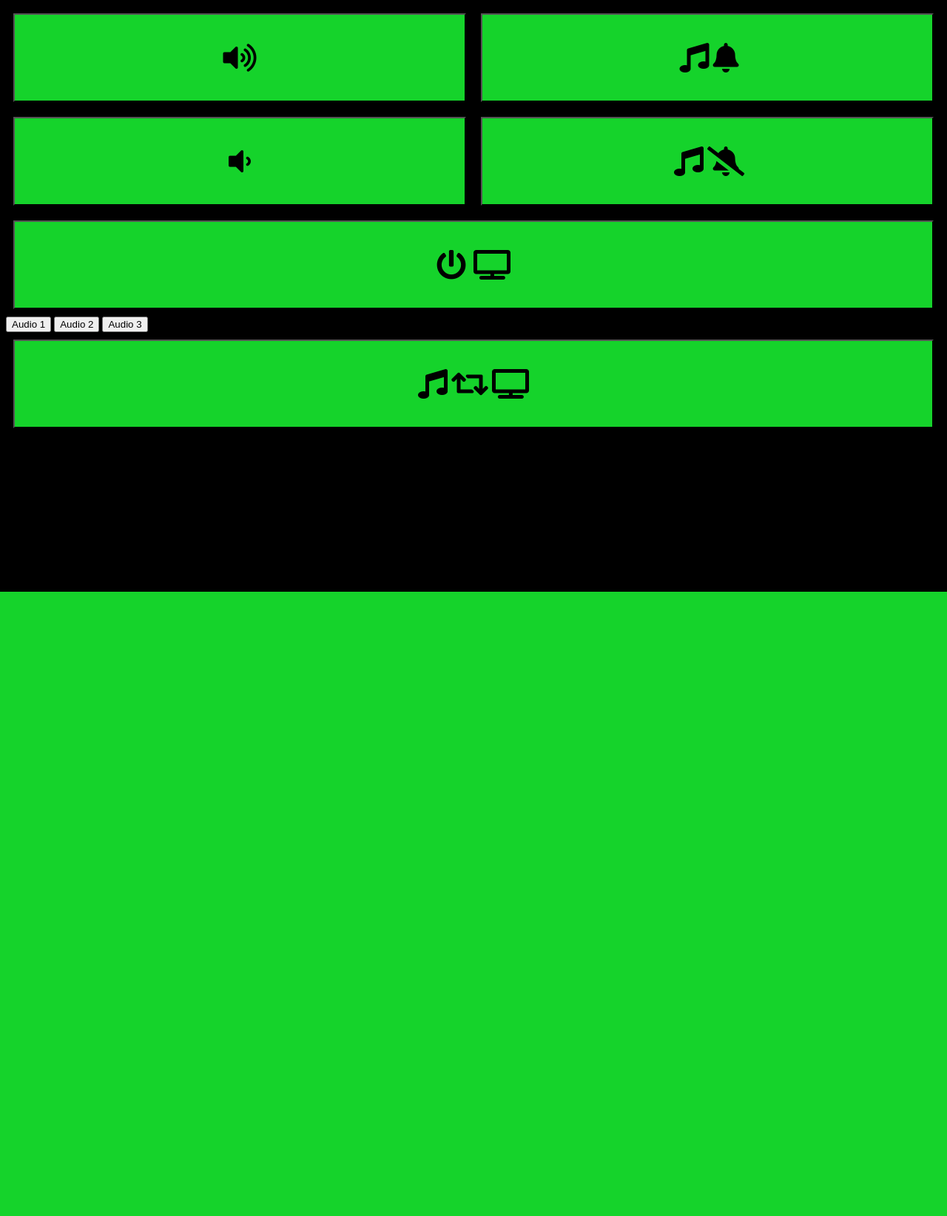
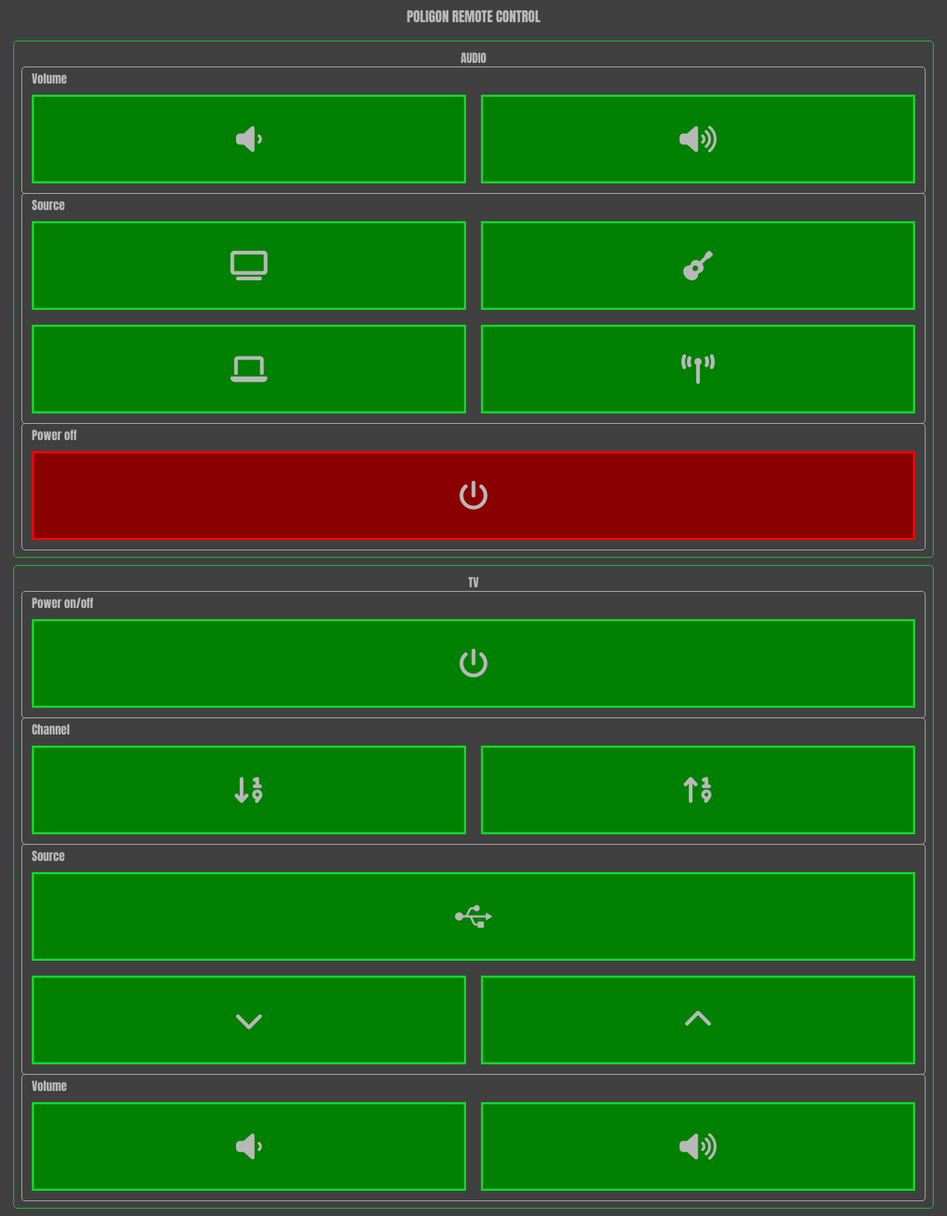
Before and after one commit to marcin93w/remote-control, a Django app: page / in a window 1280 px wide. Shown: the whole page at 74% size. Before the commit the page ends 800 px from the top, so only its background shows below. Run offline with Django 3.2, Linux system fonts and the light colour scheme; some libraries are stand-ins or nearby versions.

Commit message:
Update layout

```diff
--- a/irremote/irremoteapp/templates/index.html
+++ b/irremote/irremoteapp/templates/index.html
@@ -1,24 +1,38 @@
 <html>
 <head>
-<link rel="stylesheet" href="https://use.fontawesome.com/releases/v5.5.0/css/all.css" integrity="sha384-B4dIYHKNBt8Bc12p+WXckhzcICo0wtJAoU8YZTY5qE0Id1GSseTk6S+L3BlXeVIU" crossorigin="anonymous">
+<!-- <link rel="stylesheet" href="https://use.fontawesome.com/releases/v5.12.0/css/all.css" integrity="sha384-B4dIYHKNBt8Bc12p+WXckhzcICo0wtJAoU8YZTY5qE0Id1GSseTk6S+L3BlXeVIU" crossorigin="anonymous"> -->
+    <script src="https://kit.fontawesome.com/0549145fa9.js" crossorigin="anonymous"></script>
     <title>Poligon remote control</title>
     <meta name="viewport" content="width=device-width, user-scalable=no" />
     <style>
     body {
-        background-color: black;
+        background-color: #404040;
+        color: #b8b8b8;
+        font-family: Impact;
     }
-    .radio {
+    .title {
+        text-align: center;
+        text-transform: uppercase;
+    }
+    .description {
+        margin-left: 10px;
+    }
+    .section {
+        padding: 10px;
+        margin: 10px;
+        border: thin solid #15d32b;
+        border-radius: 5px;
+    }
+    .subsection {
+        padding: 3px;
+        margin: 0;
+        margin-bottom: -1px;
+        border: thin solid #b8b8b8;
+        border-radius: 5px;
+    }
+    .grid-table {
         display: grid;
         grid-template-columns: 1fr 1fr;
-        grid-template-rows: 1fr 1fr 1fr;
-    }
-    .TvPilot{
-        display: none;
-        grid-template-columns: 1fr 1fr;
-        grid-template-rows: 1fr 1fr 1fr 1fr;
-    }
-    .ChangeButton{
-        display: grid;
     }
     .left {
         grid-column: 1;
@@ -32,7 +46,17 @@
     .btn {
         height: 120px;
         margin: 10px;
-        background-color: #15d32b;
+        border: solid 3px;
+        border-color: #15d32b;
+        background-color: green;
+        color: #b8b8b8;
+    }
+    .btn.red {
+        border-color: #ff0000;
+        background-color: #8a0000;
+    }
+    .btn:active {
+        border-color: green;
     }
     .fas{
         font-size: 3em;
@@ -47,71 +71,95 @@
     </style>
 </head>
 <body onload="ChangePilot">
-    <div id=radio class="radio">
-        <button class="left btn"  onclick="fetch('/send?device=radio&button=vol-up')">
+    <span class="title"><h3>Poligon Remote Control</h3></span>
+    <div id=radio class="section">
+        <div class="title">Audio</div>
+        <div class="subsection">
+            <div class="description">Volume</div>
+            <div class="grid-table">
+                <button class="left btn" onclick="fetch('/send?device=radio&button=vol-down')">
+                    <i class="fas fa-volume-down"></i>
+                </button>
+                <button class="right btn" onclick="fetch('/send?device=radio&button=vol-up')">
                     <i class="fas fa-volume-up"></i>
                 </button>
-        <button class="right btn show" onclick="fetch('/send?device=radio&button=aux')">
-            <i class="fas icon fa-music"></i><i class="fas fa-bell"></i>
+            </div>
+        </div>
+        <div class="subsection">
+            <div class="description">Source</div>
+            <div class="grid-table">
+                <button class="left btn show"
+                    onclick="fetch('/send?device=radio&button=aux'); fetch('/audioswitch?source=2');">
+                    <i class="fas icon fa-tv"></i>
                 </button>
-
-        <button class="left btn btn-primary" onclick="fetch('/send?device=radio&button=vol-down')">
-            <i class="fas fa-volume-down"></i>
+                <button class="right btn show"
+                    onclick="fetch('/send?device=radio&button=aux'); fetch('/audioswitch?source=1');">
+                    <i class="fas icon fa-guitar"></i>
                 </button>
-        <button class="right btn" onclick="fetch('/send?device=radio&button=power')">
-            </i><i class="fas icon fa-music"></i><i class="fas fa-bell-slash"></i>
+                <button class="left btn show"
+                    onclick="fetch('/send?device=radio&button=aux'); fetch('/audioswitch?source=3');">
+                    <i class="fas icon fa-laptop"></i>
                 </button>
-        <button class="btn center" onclick="fetch('/send?device=tv&button=power')">
-            <i class="fas icon fa-power-off"></i><i class="fas icon fa-tv"></i>
+                <button class="right btn" onclick="fetch('/send?device=radio&button=tuner')">
+                    </i><i class="fas icon fa-broadcast-tower"></i>
                 </button>
             </div>
-    <div id=TvPilot class="TvPilot">
-        <button class="left btn" onclick="fetch('/send?device=tv&button=vol-up')">
-            <i class="fas fa-volume-up"></i>
+        </div>
+        <div class="subsection">
+            <div class="description">Power off</div>
+            <div class="grid-table">
+                <button class="btn red center" onclick="fetch('/send?device=radio&button=power')">
+                    <i class="fas icon fa-power-off"></i>
+                </button>
+            </div>
+        </div>
+    </div>
+    <div id=tv class="section">
+        <div class="title">TV</div>
+        <div class="subsection">
+            <div class="description">Power on/off</div>
+            <div class="grid-table">
+                <button class="btn center" onclick="fetch('/send?device=tv&button=power')">
+                    <i class="fas icon fa-power-off"></i>
+                </button>
+            </div>
+        </div>
+        <div class="subsection">
+            <div class="description">Channel</div>
+            <div class="grid-table">
+                <button class="left btn" onclick="fetch('/send?device=tv&button=ch-down')">
+                    <i class="fas fa-sort-numeric-down"></i>
                 </button>
                 <button class="right btn" onclick="fetch('/send?device=tv&button=ch-up')">
                     <i class="fas fa-sort-numeric-up"></i>
                 </button>
+            </div>
+        </div>
+        <div class="subsection">
+            <div class="description">Source</div>
+            <div class="grid-table">
+                <button class="center btn" onclick="fetch('/send?device=tv&button=source')">
+                    <i class="fab fa-usb"></i>
+                </button>
+                <button class="left btn" onclick="fetch('/send?device=tv&button=down')">
+                    <i class="fas fa-chevron-down"></i>
+                </button>
+                <button class="right btn" onclick="fetch('/send?device=tv&button=up')">
+                    <i class="fas fa-chevron-up"></i>
+                </button>
+            </div>
+        </div>
+        <div class="subsection">
+            <div class="description">Volume</div>
+            <div class="grid-table">
                 <button class="left btn" onclick="fetch('/send?device=tv&button=vol-down')">
                     <i class="fas fa-volume-down"></i>
                 </button>
-        <button class="right btn" onclick="fetch('/send?device=tv&button=ch-down')">
-            <i class="fas fa-sort-numeric-down"></i>
-        </button>
-        <button class="center btn" onclick="fetch('/send?device=tv&button=source')">
-            <i class="fab fa-usb"></i>
-        </button>
-        <button class="left btn" onclick="fetch('/send?device=tv&button=vol-up')">
-            <i class="fas fa-chevron-up"></i>
-        </button>
                 <button class="right btn" onclick="fetch('/send?device=tv&button=vol-up')">
-            <i class="fas fa-chevron-down"></i>
+                    <i class="fas fa-volume-up"></i>
                 </button>
             </div>
-    <div id="audio">
-        <button onclick="fetch('/audioswitch?source=1')">Audio 1</button>
-        <button onclick="fetch('/audioswitch?source=2')">Audio 2</button>
-        <button onclick="fetch('/audioswitch?source=3')">Audio 3</button>
         </div>
-    <div id=ChangeButton class="ChangeButton">
-        <button onclick="ChangePilot()" class="center btn">
-            <i class="fas icon fa-music"></i><i class="fas fa-retweet"></i></i><i class="fas icon fa-tv"></i>
-    </button>
-    </div>div>
+    </div>
 </body>
-<script>
-    var phase = 1
-    function ChangePilot() {
-        if (phase === 1) {
-        document.getElementById("radio").style.display= "none"
-        document.getElementById("TvPilot").style.display= "grid"
-        phase = 0
-        }
-        else{
-        document.getElementById("TvPilot").style.display= "none"
-        document.getElementById("radio").style.display= "grid"
-        phase = 1
-        }
-    }
-</script>
 </html>
```
Lines whose indentation alone changed are shown as unchanged.
